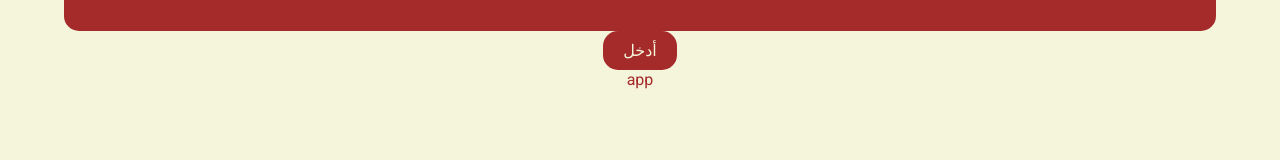
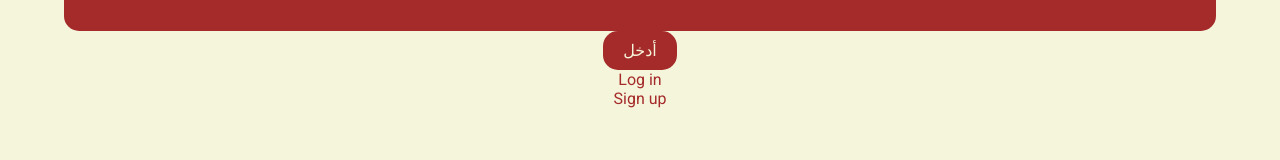
Before and after one commit to pcarillion/tarjim-lei-client, a React (Create React App) app: page / in a window 1280 px wide. Shown: the part 180-340 px from the top of the page. Built offline with nearby package versions, Linux system fonts and the light colour scheme; no server answers; a web font is replaced by a local one.

Commit message:
next try

```diff
--- a/src/App.jsx
+++ b/src/App.jsx
@@ -29,7 +29,7 @@
         <Route path="/app" component={Application}/>
 
         <Route path='/signin' component={SignIn}/>
-        {/* <Route path='/signup' component={SignUp}/> */}
+        <Route path='/signup' component={SignUp}/>
         <ProtectedRoute exact path='/admin' component={AdminHome}/>
         <ProtectedRoute path='/admin/list-contacts' component={AdminListContacts}/>
         <ProtectedRoute path='/admin/create-contact' component={AdminCreateContact}/>
--- a/src/views/Home.jsx
+++ b/src/views/Home.jsx
@@ -143,7 +143,8 @@
 تطبيق انترنت بسيط يقدم خدمة الترجمة عبر الهاتف بين اللغتين العربية والفرنسية للأشخاص الذين يحتاجون إلي هذه الخدمة والمتواجدين داخل فرنسا، خاصة فيما يخص المعاملات الطبية والصحية والتي تتصل بتفشي وباء فيروس كورونا
                     </p>}
                     {language.enter? <a href="/app" className="enter-btn-1">{language.enter}</a>: <a href='#app' className="enter-btn-1">أدخل</a>}
-                    <Link to="/signin">app</Link>
+                    <Link to="/signin">Log in</Link>
+                    <Link to='/signup'>Sign up</Link>
                 </div>
             </div>
 
```
